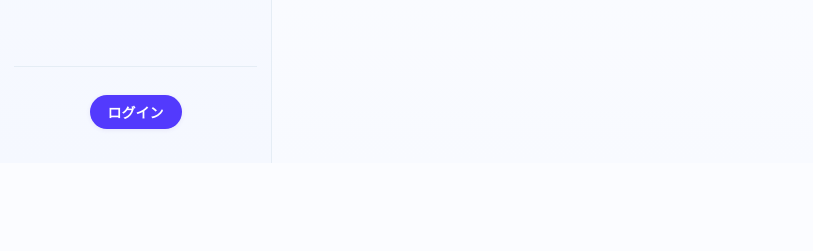
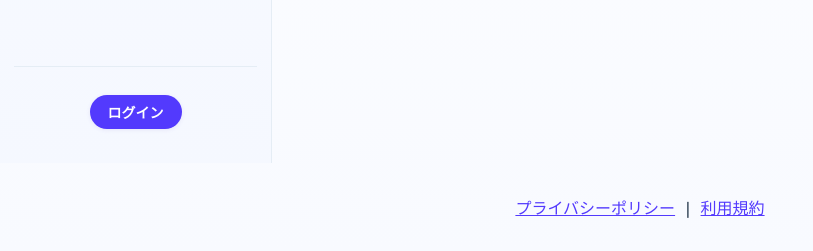
Before and after one commit to macdown360/maptolist, a Python web app: template app/templates/index.html in a window 1280 px wide. Shown: the part 637-888 px from the top of the page, without its empty margins (0-813 px from the left). Before the commit the page ends 800 px from the top, so only its background shows below. Run offline with Jinja, Linux system fonts and the light colour scheme; the template is opened without the code that fills it, so the values that code supplies are empty; some libraries are stand-ins or nearby versions.

Commit message:
feat: フッターにプライバシーポリシーと利用規約へのリンクを追加

```diff
--- a/app/templates/index.html
+++ b/app/templates/index.html
@@ -230,6 +230,11 @@
     </main>
   </div>
   <div id="toast" class="toast" role="status" aria-live="polite"></div>
+  <footer class="footer" style="text-align:center; margin: 2em 0;">
+    <a href="/privacy.html">プライバシーポリシー</a>
+    &nbsp;|&nbsp;
+    <a href="/terms.html">利用規約</a>
+  </footer>
   <script src="https://cdn.jsdelivr.net/npm/xlsx@0.18.5/dist/xlsx.full.min.js"></script>
   <script src="/static/app.js"></script>
 </body>
```
